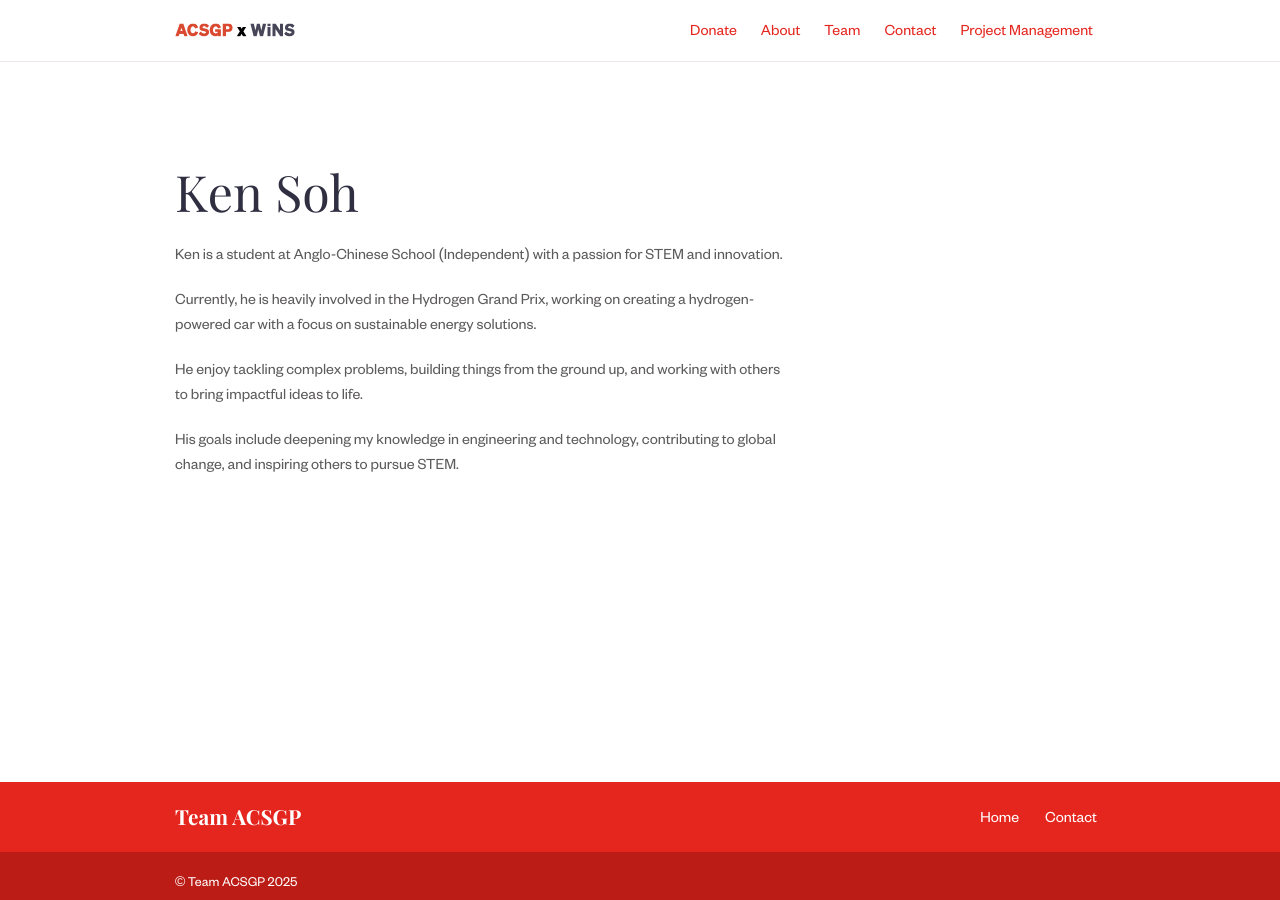
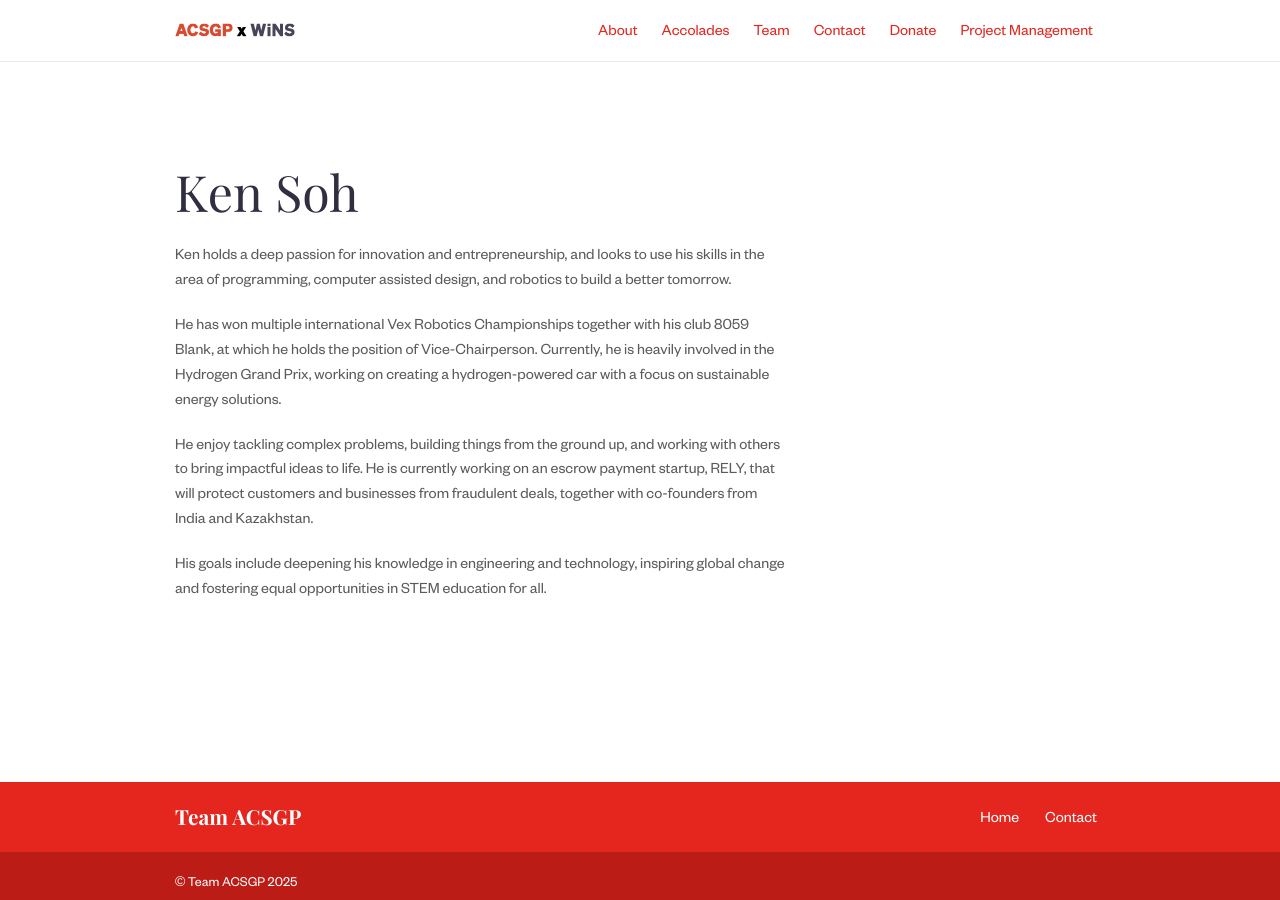
Before and after one commit to ZakuroSoda/acsgp-home, a Jekyll site: the page built from _team/ken-soh.md, in a window 1280 px wide. Built offline with Jekyll 4.4.1, drawn with Linux system fonts in a browser that asks for light colours.

Commit message:
major changes in Ken's bio, Moved donations to second last, Added accolades

```diff
--- a/_team/ken-soh.md
+++ b/_team/ken-soh.md
@@ -8,10 +8,10 @@ promoted: true
 weight: 1
 ---
 
-Ken is a student at Anglo-Chinese School (Independent) with a passion for STEM and innovation.
+Ken holds a deep passion for innovation and entrepreneurship, and looks to use his skills in the area of programming, computer assisted design, and robotics to build a better tomorrow.
 
-Currently, he is heavily involved in the Hydrogen Grand Prix, working on creating a hydrogen-powered car with a focus on sustainable energy solutions.
+He has won multiple international Vex Robotics Championships together with his club 8059 Blank, at which he holds the position of Vice-Chairperson. Currently, he is heavily involved in the Hydrogen Grand Prix, working on creating a hydrogen-powered car with a focus on sustainable energy solutions.
 
-He enjoy tackling complex problems, building things from the ground up, and working with others to bring impactful ideas to life.
+He enjoy tackling complex problems, building things from the ground up, and working with others to bring impactful ideas to life. He is currently working on an escrow payment startup, RELY, that will protect customers and businesses from fraudulent deals, together with co-founders from India and Kazakhstan.
 
-His goals include deepening my knowledge in engineering and technology, contributing to global change, and inspiring others to pursue STEM.
+His goals include deepening his knowledge in engineering and technology, inspiring global change and fostering equal opportunities in STEM education for all.
```
Also changed, not shown: _data/menus.yml (+8 -4 lines), _layouts/accolades.html (added, +36 -0 lines), about.md (+2 -2 lines), accolades.md (added, +17 -0 lines).
